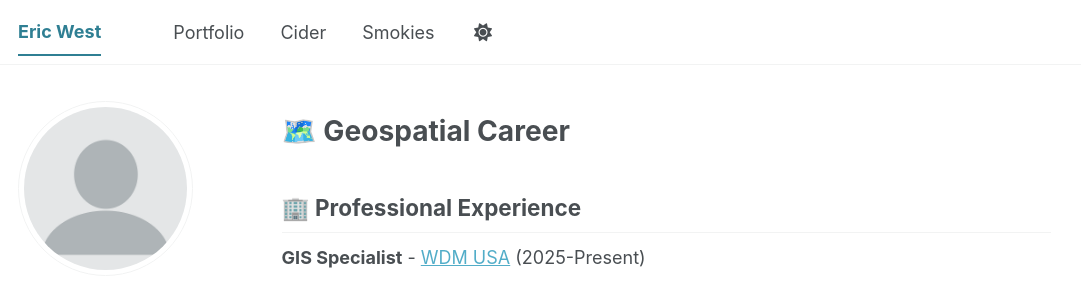
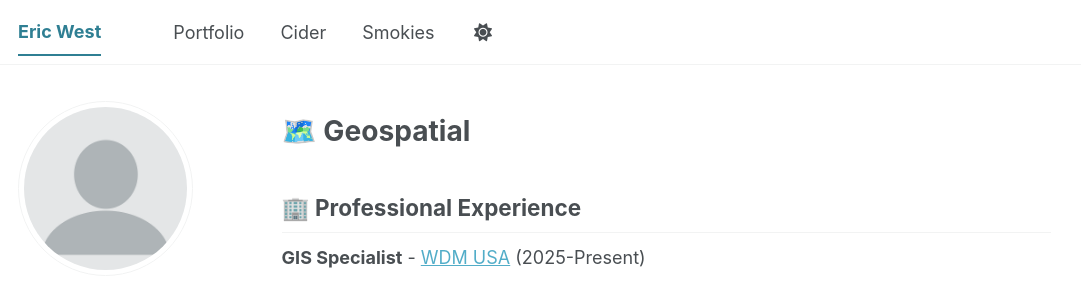
Before and after one commit to ericallanwest/ericallanwest.github.io, a Jekyll site: the page built from _pages/about.md, in a window 1280 px wide and 900 px high. Shown: the top 287 px of the window, without its empty margins (0-1081 px from the left). Built offline with Jekyll 4.4.1, drawn with Linux system fonts in a browser that asks for light colours; a script bundle is joined from its source files by our own code; library files that are not in the unit come from our copies; some of the changed text lies outside the part shown.

Commit message:
Revise section titles in about.md
Updated section headers for clarity and consistency.

```diff
--- a/_pages/about.md
+++ b/_pages/about.md
@@ -7,7 +7,7 @@
   - /about.html
 ---
 
-# 🗺️ Geospatial Career
+# 🗺️ Geospatial
 
 ## 🏢 Professional Experience
 
@@ -47,7 +47,7 @@
 **Sidman P. Poole Endowment** - [Virginia Tech](https://geography.vt.edu/academics/research-funding.html) (2019)
 - Recipient of a funded grant to conduct trails-related fieldwork in Great Smoky Mountains National Park.
 
-# 🍎 Cider Career
+# 🍎 Cider
 
 ## 🏢 Professional Experience
 
@@ -72,7 +72,7 @@
 
 **Certified Cicerone** - [Cicerone Certification Program](https://www.cicerone.org/) (2012)
 
-# 🏫 Teaching Career
+# 🏫 Teaching
 
 ## 🏢 Professional Experience
 
```
Also changed, not shown: other parts of _pages/about.md (+1 -1 lines).
